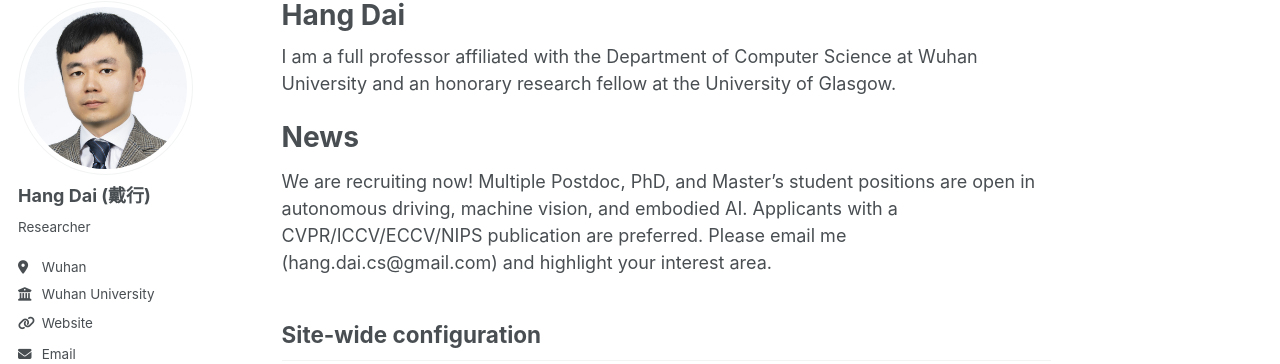
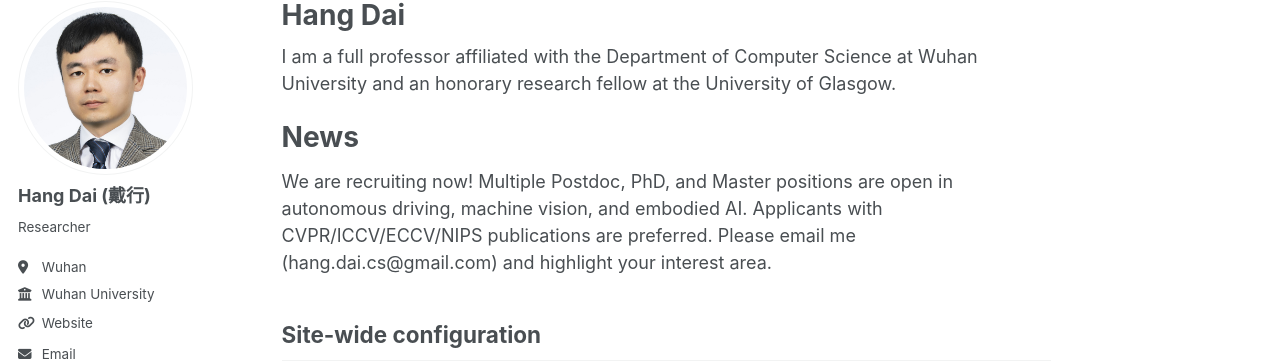
Before and after one commit to Dai-Hang/Dai-Hang.github.io, a Jekyll site: the page built from _pages/about.md, in a window 1280 px wide and 900 px high. Shown: the part 105-469 px from the top of the window. Built offline with Jekyll 4.4.1, drawn with Linux system fonts in a browser that asks for light colours; some web fonts are replaced.

Commit message:
Update about.md

```diff
--- a/_pages/about.md
+++ b/_pages/about.md
@@ -11,7 +11,7 @@ I am a full professor affiliated with the Department of Computer Science at Wuha
 
 News
 ======
-We are recruiting now! Multiple Postdoc, PhD, and Master's student positions are open in autonomous driving, machine vision, and embodied AI. Applicants with a CVPR/ICCV/ECCV/NIPS publication are preferred. Please email me (hang.dai.cs@gmail.com) and highlight your interest area.
+We are recruiting now! Multiple Postdoc, PhD, and Master positions are open in autonomous driving, machine vision, and embodied AI. Applicants with CVPR/ICCV/ECCV/NIPS publications are preferred. Please email me (hang.dai.cs@gmail.com) and highlight your interest area.
 
 Site-wide configuration
 ------
```
